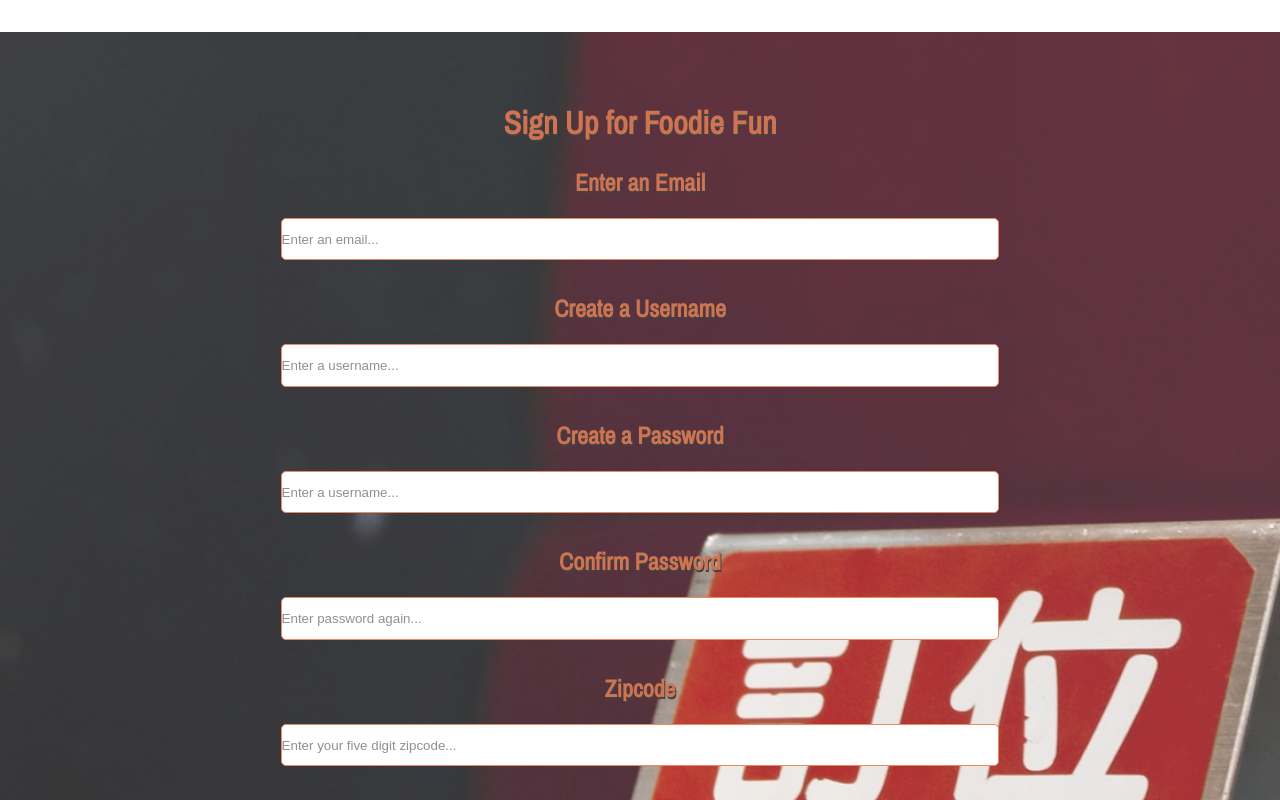
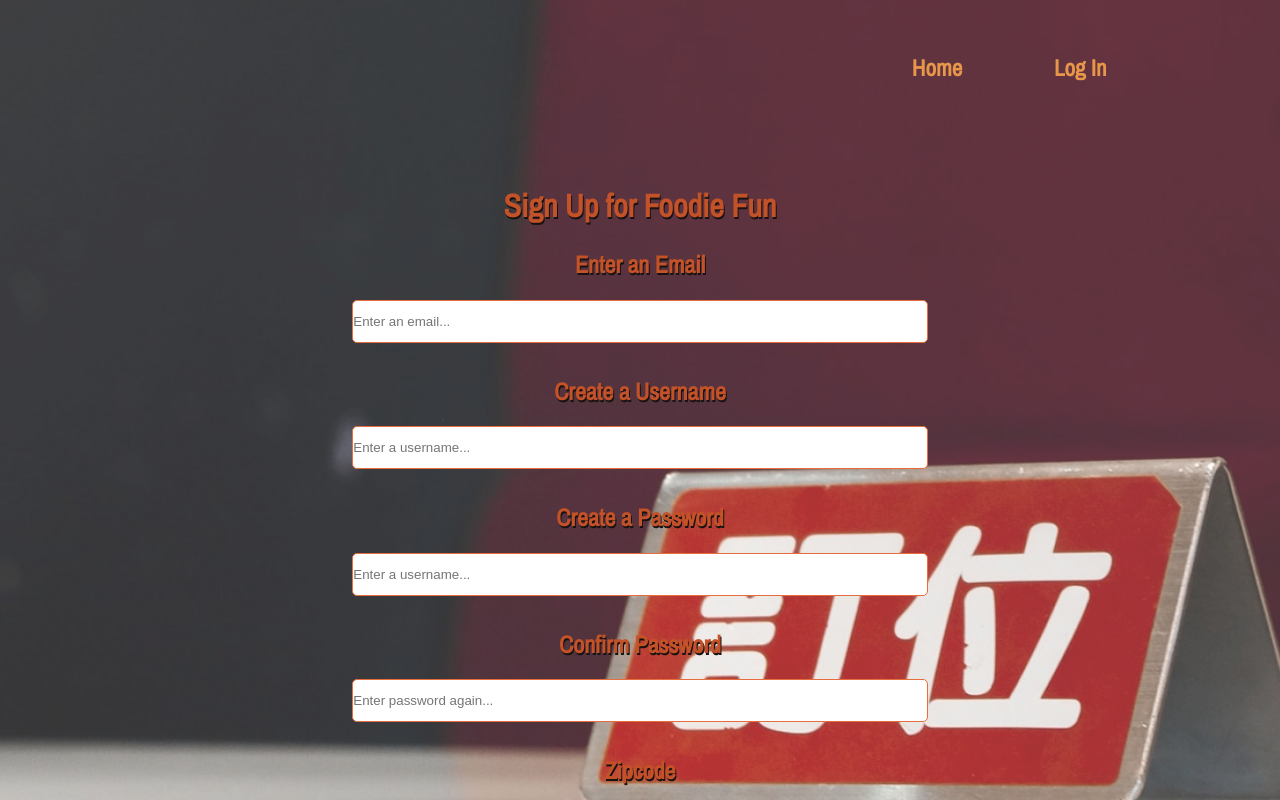
Before and after one commit to SoosheBot/Foodie-Fun, a React (Create React App) app in the folder client/: page /signup in a window 1280 px wide. Shown: the top 800 px of the page. Built offline with nearby package versions, Linux system fonts and the light colour scheme.

Commit message:
add navigation to signup/login

```diff
--- a/client/src/components/Login.js
+++ b/client/src/components/Login.js
@@ -13,6 +13,26 @@ const StyledLogIn = styled.div`
   display: block;
   width: 80%;
   margin: 2rem auto;
+
+  nav{
+    display: flex;
+    justify-content: flex-end;
+    align-items: center;
+
+   a{
+        width:10%;
+        padding: 2%;
+        text-decoration: none;
+        font-size: 1.8vw;
+        font-weight:bold;
+        text-align: center;
+        &:hover{
+            color: #c45228;
+        }
+        @media(max-width: 500px){font-size: 0.5rem; display:flex; flex-direction:column;}
+        @media(max-width:825px){font-size: 1rem;}
+    }
+}
 
   form {
     width: 70%;
@@ -81,7 +101,8 @@ const StyledLogIn = styled.div`
 
   p {
     color: black;
-    background-color: white;
+    font-weight:bold;
+    // background-color: white;
     width: 50%;
     margin: 0 auto;
     padding: 1rem;
@@ -89,9 +110,11 @@ const StyledLogIn = styled.div`
 
   a {
     color: #e8964a;
+    font-size:1.2rem;
     text-decoration: none;
 
     &: hover {
+      color: #c45228;
       text-decoration: underline;
     }
   }
@@ -118,6 +141,17 @@ const Login = props => {
 
   return (
     <StyledLogIn>
+      <nav>
+        <a
+          href="#"
+          target="_blank"
+          rel="noopener noreferrer"
+          alt="Homepage"
+        >
+          Home
+        </a>
+        <Link to="/signup">Sign Up</Link>
+      </nav>
       <div className="login-form">
         <h1>Welcome! Log In to Your Foodie App!</h1>
         <form onSubmit={handleSubmit(submitForm)}>
--- a/client/src/components/SignUp.js
+++ b/client/src/components/SignUp.js
@@ -9,23 +9,32 @@ import Signup from "../images/Signup.png";
 
 const StyledSignUp = styled.div`
 margin-top: 8%;
-  height: 100%;
+height: 80vh;
 color: #e8964a;
 display: block;
 width: 80%;
 margin: 2rem auto;
 
-  background-image: url(${Signup});
-      background-size: cover;
-      content: "";
-      display: block;
-      // position: absolute;
-      top: 0;
-      left: 0;
-      width: 100%;
-      height: 100%;
-      z-index: -2;
-      opacity: 0.8;
+
+  nav{
+    display: flex;
+    justify-content: flex-end;
+    align-items: center;
+
+   a{
+        width:10%;
+        padding: 2%;
+        text-decoration: none;
+        font-size: 1.8vw;
+        font-weight:bold;
+        text-align: center;
+        &:hover{
+            color: #c45228;
+        }
+        @media(max-width: 500px){font-size: 0.5rem; display:flex; flex-direction:column;}
+        @media(max-width:825px){font-size: 1rem;}
+    }
+}
 
 
   form {
@@ -34,19 +43,19 @@ const StyledSignUp = styled.div`
     padding: 3rem 1rem;
     border-radius: 5rem;
 
-    // ::before {
-    //   background-image: url(${Signup});
-    //   background-size: cover;
-    //   content: "";
-    //   display: block;
-    //   position: absolute;
-    //   top: 0;
-    //   left: 0;
-    //   width: 100%;
-    //   height: 100%;
-    //   z-index: -2;
-    //   opacity: 0.8;
-    // }
+    ::before {
+      background-image: url(${Signup});
+      background-size: cover;
+      content: "";
+      display: block;
+      position: absolute;
+      top: 0;
+      left: 0;
+      width: 100%;
+      height: 100%;
+      z-index: -2;
+      opacity: 0.8;
+    }
 
     input[name="email"],
     input[name="username"],
@@ -139,6 +148,17 @@ const SignUp = props => {
 
   return (
     <StyledSignUp>
+      <nav>
+        <a
+          href="#"
+          target="_blank"
+          rel="noopener noreferrer"
+          alt="Homepage"
+        >
+          Home
+        </a>
+        <Link to="/login">Log In</Link>
+      </nav>
       <div className="signup-form">
         <form onSubmit={handleSubmit(submitForm)}>
           <h1>Sign Up for Foodie Fun</h1>
@@ -190,10 +210,10 @@ const SignUp = props => {
           <br />
           <input className="submit" type="submit" />
 
-          <h5>
+          <h4>
             Aleady have an account? <br />
             <Link to="/login">Log in here!</Link>{" "}
-          </h5>
+          </h4>
         </form>
       </div>
     </StyledSignUp>
```
Also changed, not shown: client/src/utils/Navigation.js (deleted). Lines whose indentation alone changed are shown as unchanged.
